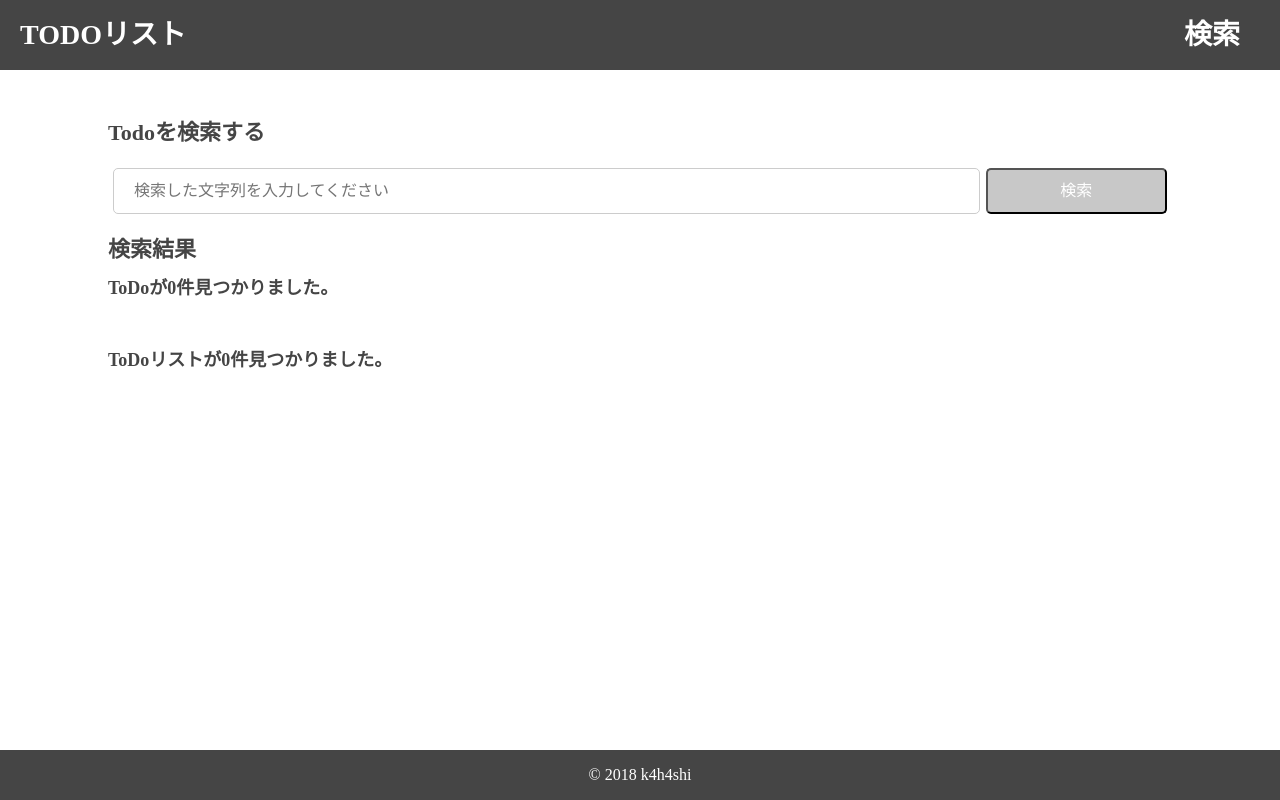
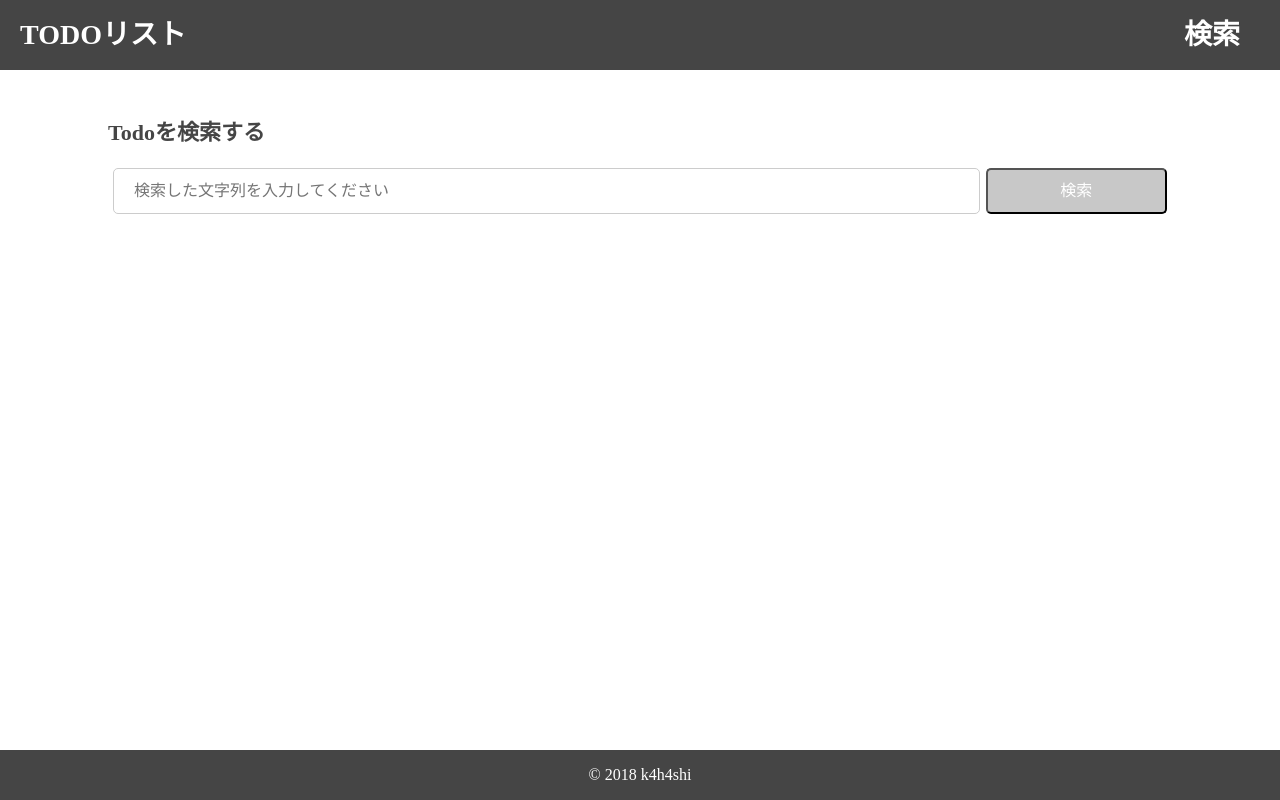
Before and after one commit to k4h4shi/todo, a Next.js app: page /search in a window 1280 px wide. Built offline with nearby package versions, Linux system fonts and the light colour scheme.

Commit message:
検索画面にて、検索を行う前には検索結果を表示しないようにする

```diff
--- a/src/pages/search.tsx
+++ b/src/pages/search.tsx
@@ -19,10 +19,7 @@ export default class Search extends Component<Props, State> {
   constructor(props) {
     super(props);
     this.state = {
-      searchResult: {
-        todos: [],
-        todoLists: []
-      }
+      searchResult: null
     };
   }
 
@@ -35,13 +32,17 @@ export default class Search extends Component<Props, State> {
   };
 
   render() {
-    const { todos, todoLists } = this.state.searchResult;
+    const { searchResult } = this.state;
     return (
       <div>
         <SearchForm search={this._search} />
-        <Heading type="title">検索結果</Heading>
-        <TodoSearchResult results={todos} />
-        <TodoListSearchResult results={todoLists} />
+        {searchResult && (
+          <div>
+            <Heading type="title">検索結果</Heading>
+            <TodoSearchResult results={searchResult.todos} />
+            <TodoListSearchResult results={searchResult.todoLists} />
+          </div>
+        )}
       </div>
     );
   }
```
